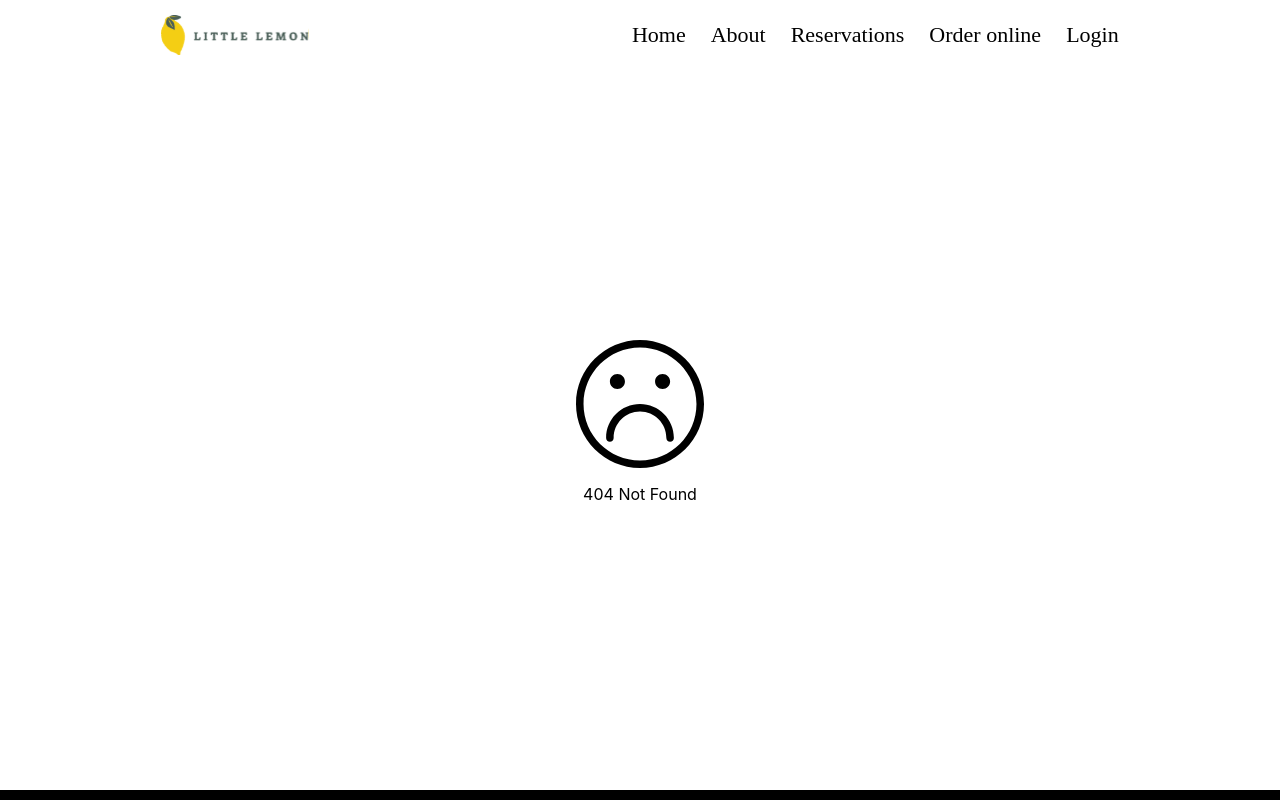
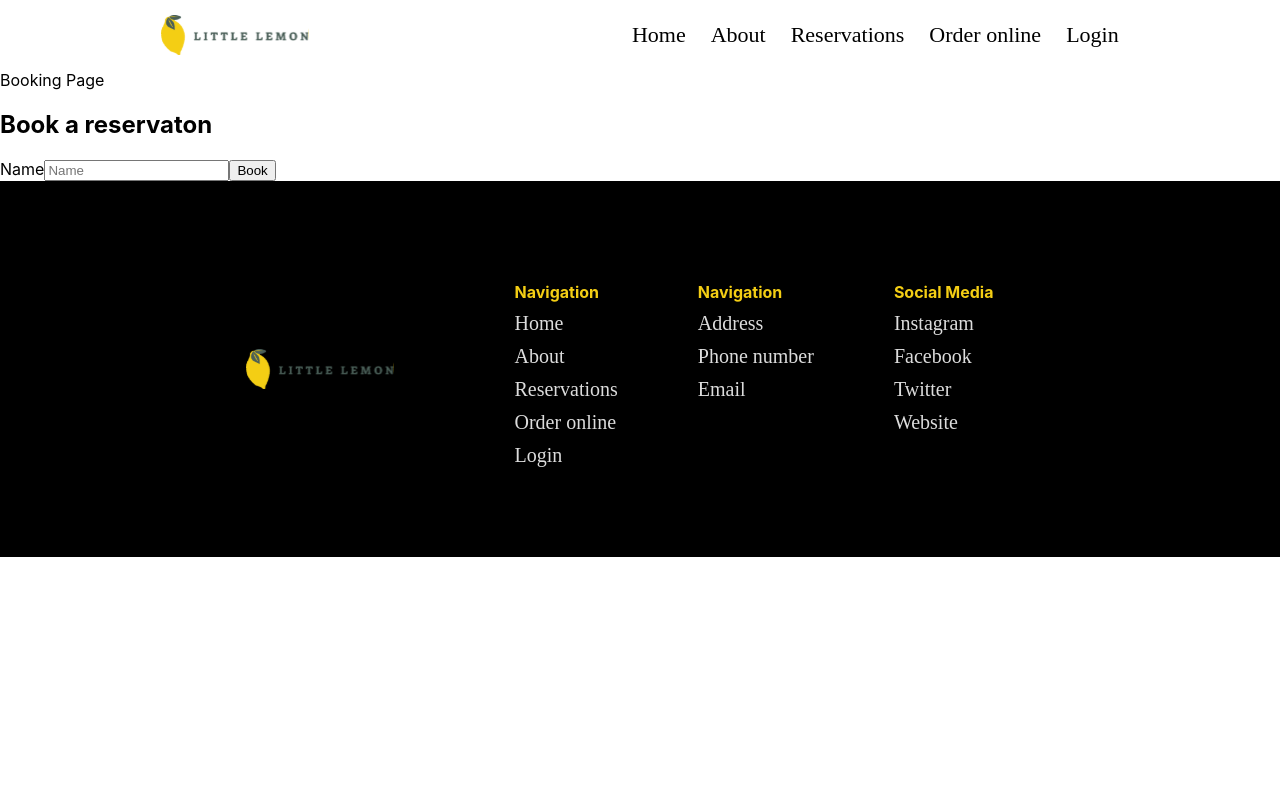
Before and after one commit to Jeuryy/littlelemon, a React (Create React App) app: page /Reservations in a window 1280 px wide. Before the commit this address had no page. Shown: the top 800 px of the page. Built offline with nearby package versions, Linux system fonts and the light colour scheme; a web font is replaced by a local one.

Commit message:
booking form fundamentals

```diff
--- a/src/App.js
+++ b/src/App.js
@@ -8,6 +8,7 @@ import HomePage from './components/HomePage';
 import { BrowserRouter, Routes, Route } from "react-router-dom";
 import NotFound from './components/NotFound';
 import AboutPage from './components/AboutPage';
+import BookingPage from './components/BookingPage';
 
 function App() {
 const [testimonials, setTestimonials] = useState([]);
@@ -25,6 +26,7 @@ useEffect(() => {
       <Routes>
         <Route path='/' element={<HomePage  testimonials={testimonials}/>}/>
         <Route path='/About' element={<AboutPage/>}/>
+        <Route path='/Reservations' element={<BookingPage/>}/>
         <Route path="*" element={<NotFound/>} />
       </Routes>
     </BrowserRouter>
--- /dev/null
+++ b/src/components/BookingForm.jsx
@@ -0,0 +1,41 @@
+import { useState } from 'react';
+import './BookingForm.css'
+
+const BookingForm = () => {
+const [formData, setFormData] = useState({
+    name: ''
+});
+
+const handleChange = (e) => {
+    const {name, value} = e.target;
+    setFormData({
+        ...formData,
+        [name]: value
+    });
+    console.log(formData)
+};
+
+const handleSubmit = (e) => {
+    e.preventDefault();
+    console.log(formData)
+}
+
+    return (
+        <div>
+            <h2>Book a reservaton</h2>
+            <form>
+                <label htmlFor='name'>Name</label>
+                <input
+                    type='text'
+                    name='name'
+                    id='name'
+                    value={formData.name}
+                    onChange={handleChange}
+                    placeholder='Name'/>
+                <button type='submit' onClick={handleSubmit}>Book</button>
+            </form>
+        </div>
+    )
+}
+
+export default BookingForm;
--- /dev/null
+++ b/src/components/BookingPage.jsx
@@ -0,0 +1,17 @@
+import BookingForm from './BookingForm';
+import './BookingPage.css'
+import Footer from './Footer';
+import Header from './Header';
+
+const BookingPage = () => {
+    return (
+        <div>
+            <Header/>
+            <div> Booking Page</div>
+            <BookingForm/>
+            <Footer/>
+        </div>
+    )
+}
+
+export default BookingPage;
--- a/src/components/Footer.jsx
+++ b/src/components/Footer.jsx
@@ -1,7 +1,6 @@
 import React from "react";
 import logo from '../assets/icons_assets/Logo.svg'
 import './Footer.css'
-import { useMediaQuery } from "react-responsive";
 import { Link } from "react-router-dom";
 
 const links = [
--- a/src/components/Main.jsx
+++ b/src/components/Main.jsx
@@ -6,6 +6,7 @@ import './Main.css'
 import greekSalad from '../assets/icons_assets/greek salad.jpg'
 import bruchetta from '../assets/icons_assets/bruchetta.svg'
 import lemonSalad from '../assets/icons_assets/lemon dessert.jpg'
+import menu from '../assets/menu.pdf'
 
 
 //import img from '../assets/icons_assets/bruchetta.svg'
@@ -27,7 +28,7 @@ const Main = (props) => {
             </div>
             <div className="cards-header">
                 <h1>This week's specials</h1>
-                <a href="/menu">Online menu</a>
+                <a href={menu} target="_blank" rel="noreferrer">Online menu</a>
             </div>
             <div className="cards">
                 <Box
```
Also changed, not shown: src/components/BookingForm.css (added), src/components/BookingPage.css (added).
